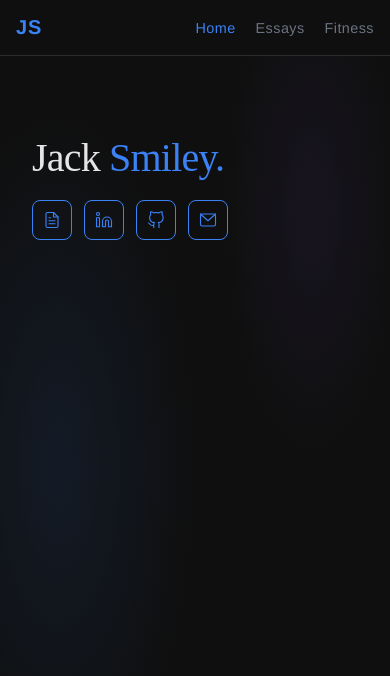
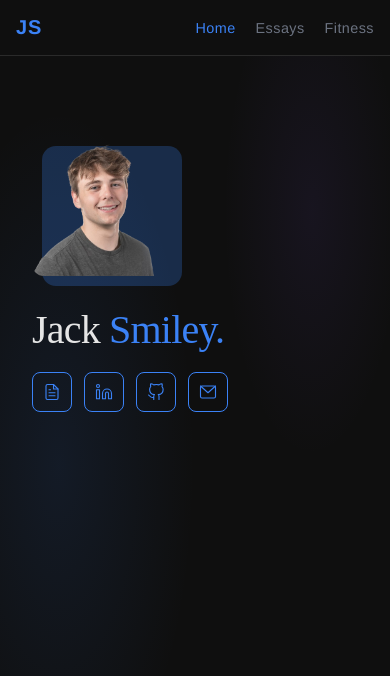
Before and after one commit to SmileyJack/jack-smiley-website, a Vue app: page / in a window 390 px wide. Shown: the top 676 px of the page. Built offline with nearby package versions, Linux system fonts and the light colour scheme.

Commit message:
added photo

```diff
--- a/src/pages/HomePage.vue
+++ b/src/pages/HomePage.vue
@@ -8,6 +8,9 @@
           <span class="accent">Smiley.</span>
         </h1>
         <ContactIcons />
+      </div>
+      <div class="hero-photo">
+        <img src="/headshot.png" alt="Jack Smiley" class="headshot" />
       </div>
     </section>
   </div>
@@ -35,6 +38,10 @@ export default defineComponent({
   max-width: 900px;
   margin: 0 auto;
   padding: 5rem 2rem 3rem;
+  display: flex;
+  align-items: center;
+  justify-content: space-between;
+  gap: 4rem;
 }
 
 .hero-glow {
@@ -50,6 +57,7 @@ export default defineComponent({
 .hero-content {
   position: relative;
   z-index: 1;
+  flex: 1;
 }
 
 .name {
@@ -64,4 +72,43 @@ export default defineComponent({
 .accent {
   color: var(--accent);
 }
+
+.hero-photo {
+  position: relative;
+  z-index: 1;
+  flex-shrink: 0;
+}
+
+.hero-photo::before {
+  content: '';
+  position: absolute;
+  inset: 0;
+  translate: 10px 10px;
+  background: var(--accent);
+  border-radius: 14px;
+  opacity: 0.25;
+}
+
+.headshot {
+  position: relative;
+  display: block;
+  width: 200px;
+  height: 200px;
+  object-fit: cover;
+  object-position: top;
+  border-radius: 12px;
+}
+
+@media (max-width: 600px) {
+  .hero {
+    flex-direction: column-reverse;
+    align-items: flex-start;
+    gap: 2rem;
+  }
+
+  .headshot {
+    width: 140px;
+    height: 140px;
+  }
+}
 </style>
```
